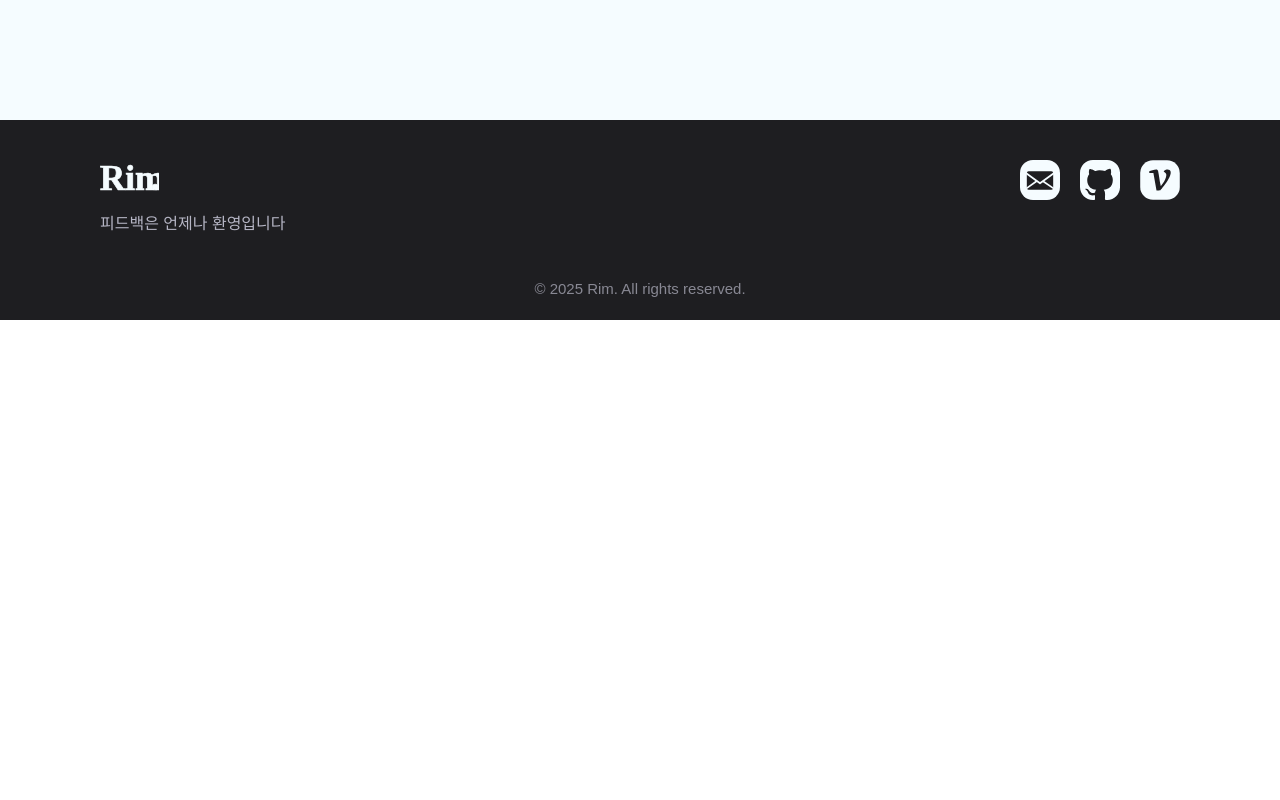
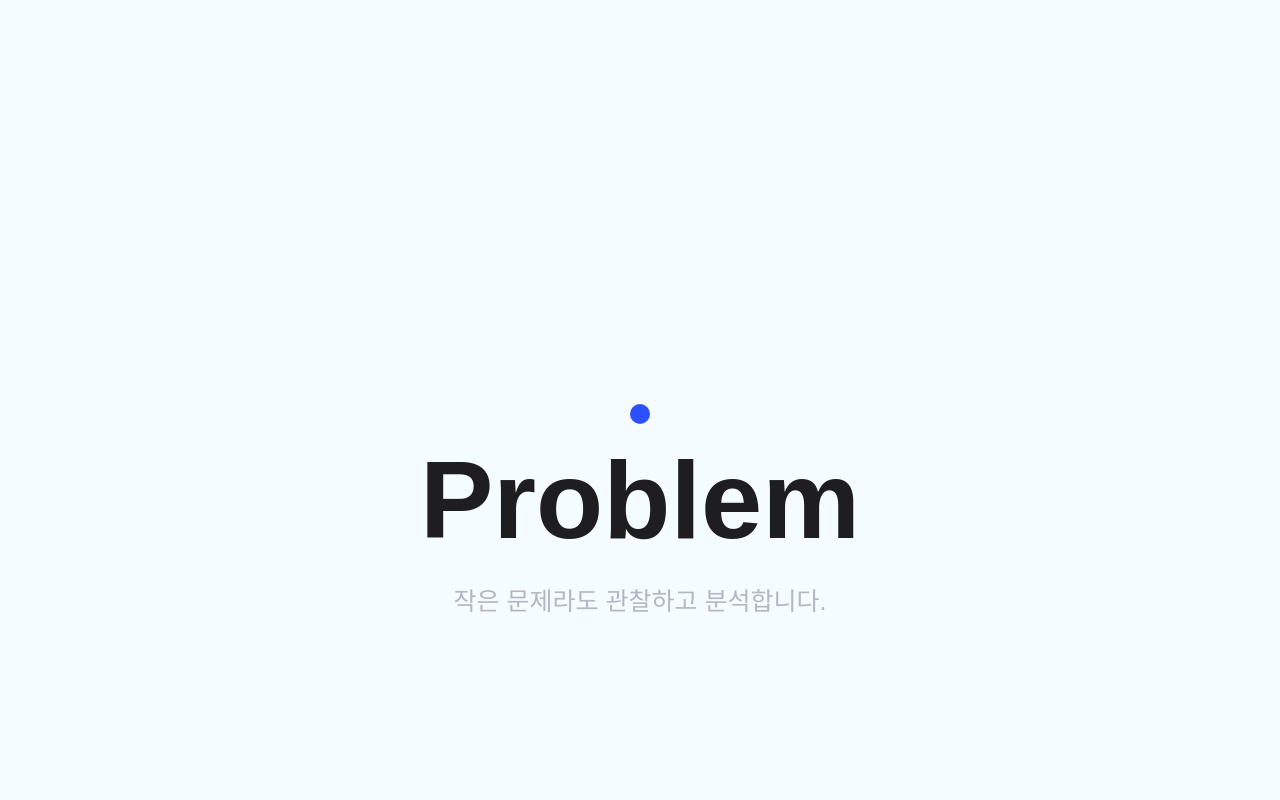
Before and after one commit to 12ing/portfolio-site, a React (Vite) app: page /aboutMe in a window 1280 px wide. Shown: the part 680-1480 px from the top of the page. Before the commit the page ends 1000 px from the top, so only its background shows below. Built offline with nearby package versions, Linux system fonts and the light colour scheme.

Commit message:
[feat] #5 - AboutMeContent 컴포넌트 구현

```diff
--- /dev/null
+++ b/src/components/AboutMeContent.css
@@ -0,0 +1,29 @@
+.aboutme-content-container {
+  display: flex;
+  flex-direction: column;
+  align-items: center;
+  justify-content: center;
+  height: 100vh;
+}
+
+.dot {
+  width: 20px;
+  height: 20px;
+  background-color: var(--color-primary);
+  border-radius: 50%;
+  margin-bottom: 10px;
+}
+
+.aboutme-content-title {
+  font-size: var(--font-size-h2);
+  font-weight: var(--font-size-h2);
+  color: var(--color-gray-dark);
+  margin: 0;
+}
+
+.aboutme-content-subtitle {
+  font-size: var(--font-size-body1);
+  color: var(--color-gray-light);
+  font-weight: var(--font-weight-caption1);
+  margin: 20px;
+}
--- /dev/null
+++ b/src/components/AboutMeContent.jsx
@@ -0,0 +1,25 @@
+import React from "react"
+import "./AboutMeContent.css"
+import AboutMeData from "../data/projects.json"
+
+function AboutMeContent({ sectionId }) {
+  // JSON에서 해당 ID의 AboutMeContent 데이터 찾기
+  const aboutMeContentData = AboutMeData.AboutMeContent.find((section) => section.id === sectionId)
+
+  if (!aboutMeContentData) {
+    console.error(`AboutMeContent with id "${sectionId}" not found`)
+    return null
+  }
+
+  return (
+    <div className="page-container">
+      <div className="aboutme-content-container">
+        <div className="dot"></div>
+        <h2 className="aboutme-content-title">{aboutMeContentData.title}</h2>
+        <p className="aboutme-content-subtitle">{aboutMeContentData.subtitle}</p>
+      </div>
+    </div>
+  )
+}
+
+export default AboutMeContent
--- a/src/data/projects.json
+++ b/src/data/projects.json
@@ -29,5 +29,17 @@
       "color": "#ffc107",
       "imageUrl": "url_for_project_3_image"
     }
+  ],
+  "AboutMeContent": [
+    {
+      "id": "problem",
+      "title": "Problem",
+      "subtitle": "작은 문제라도 관찰하고 분석합니다."
+    },
+    {
+      "id": "solution",
+      "title": "Solution",
+      "subtitle": "이러한 저의 태도가 올바른 해결책을 가져온다고 믿습니다."
+    }
   ]
 }
--- a/src/pages/AboutMe.jsx
+++ b/src/pages/AboutMe.jsx
@@ -2,6 +2,9 @@ import React from "react"
 import "./aboutMe.css"
 import Rogo1 from "../assets/rogo1.svg"
 import Picture from "../assets/picture.svg"
+import AboutMeContent from "../components/AboutMeContent"
+
+
 
 function AboutMe() {
   return (
@@ -25,6 +28,15 @@ function AboutMe() {
         </p>
         <img src={Picture} alt="Picture" className="Picture" />
       </div>
+
+      {/* Problem 화면 */}
+      <div className="aboutme-problem-page">
+        {/* "philosophy" ID로 AboutMeContent 데이터 사용 */}
+        <AboutMeContent sectionId="problem" />
+
+        {/* 추가 콘텐츠 */}
+      </div>
+      {/* Sloution 화면 */}
     </div>
   )
 }
```
